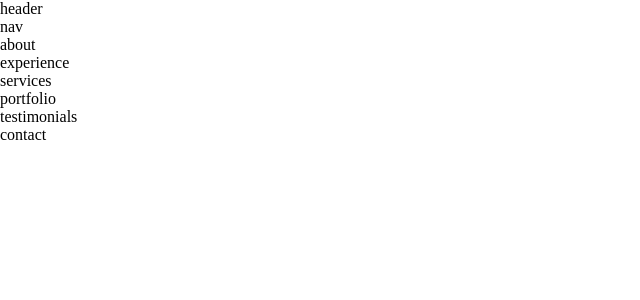
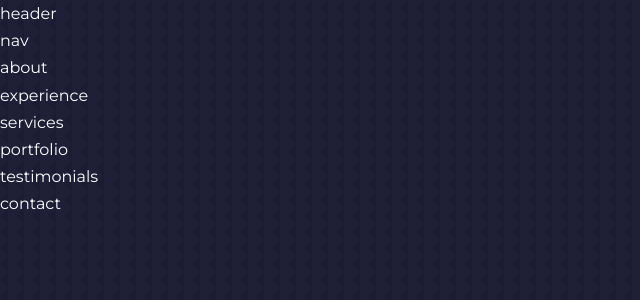
Before and after one commit to rangercoder/Portfolio-Website, a React (Create React App) app: page / in a window 1280 px wide. Shown: the top 300 px of the page, without its empty margins (0-640 px from the left). Built offline with nearby package versions, Linux system fonts and the light colour scheme; the HTML template or start-up script is replaced by a standard one.

Commit message:
New updates on 27thoct

```diff
--- a/src/App.jsx
+++ b/src/App.jsx
@@ -6,7 +6,7 @@
 import Services from './components/services/Services'
 import Portfolio from './components/portfolio/portfolio'
 import Testimonials from './components/testimonials/testimonials'
-import Contact from './components/Contact/contact'
+import Contact from './components/Contact/Contact'
 
 
 
--- a/src/components/Contact/contact.jsx
+++ b/src/components/Contact/contact.jsx
@@ -1,5 +1,5 @@
 import React from 'react'
-import './contact.css'
+import './Contact.css'
 
 const contact = () => {
   return (
--- a/src/index.css
+++ b/src/index.css
@@ -1,3 +1,4 @@
+@import url('https://fonts.googleapis.com/css2?family=Montserrat:wght@300;400;500;600&display=swap');
 * {
     margin : 0;
     padding :0;
@@ -14,4 +15,48 @@
     --color-primary-variant: rgba(77, 181, 255, 0.4);
     --color-white: #fff;
     --color-light: rgba(255, 255, 255, 0.6);
+
+    --container-width-lg: 75%;
+    --container-width-md: 86%;
+    --container-width-sm: 90%
+
 }
+
+html{
+    scroll-behavior: smooth;
+}
+
+::-webkit-scrollbar{
+    display: none;
+}
+body{
+    font-family: 'Montserrat', sans-serif;
+    background: var(--color-bg);
+    color: var(--color-white);
+    line-height: 1.7;
+    background-image: url(../src/Assets/bg-texture.png);
+}
+/*<<<<<<GENERAL STYLES>>>>>>>>*/
+.container{
+    width: var(--container-width-lg);
+    margin: 0 auto;
+}
+
+h1,h2,h3,h4,h5{
+    font-weight: 2.5rem;
+}
+
+h1{
+    font-size: 2.5rem;
+}
+section{
+    margin-top: 8rem;
+}
+section>h2,section >h5{
+    text-align: center;
+    color: var(--color-light);
+}
+section>h2{
+    color: var(--color-primary);
+    margin-bottom:3rem;
+}
```
